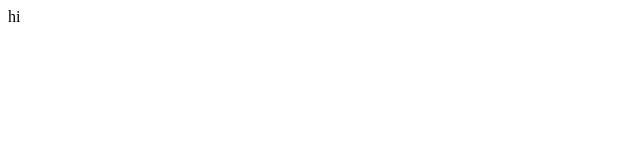
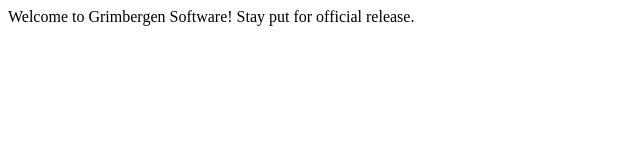
Before and after one commit to TimGrimbergen/BuildLifts.com, a plain HTML site: page index.html in a window 1280 px wide. Shown: the whole page, without its empty margins (0-640 px from the left). Drawn offline with Linux system fonts and the light colour scheme.

Commit message:
Update index.html

```diff
--- a/index.html
+++ b/index.html
@@ -4,6 +4,6 @@
         <title>Some website</title>
     </head>
     <body>
-        hi
+        Welcome to Grimbergen Software! Stay put for official release.
     </body>
 </html>
```
